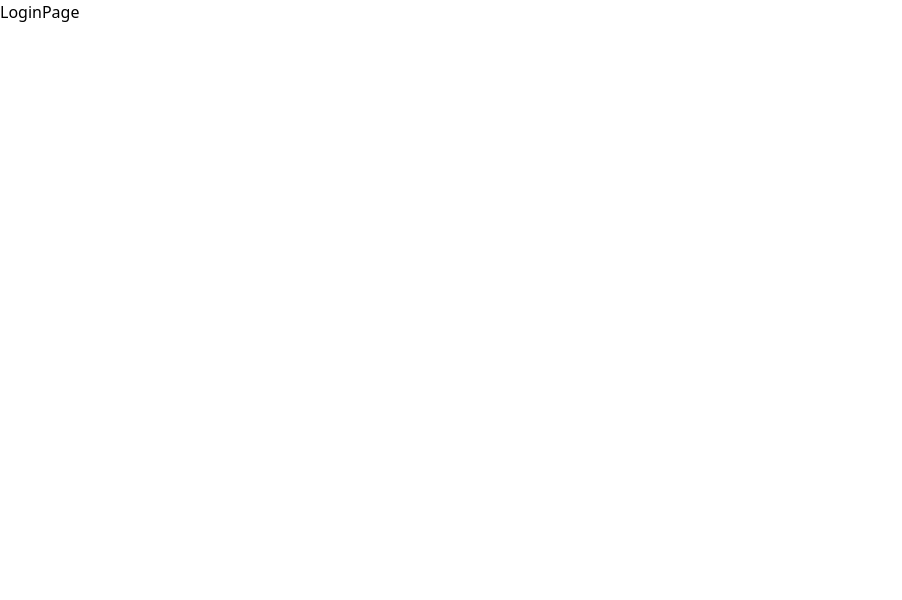
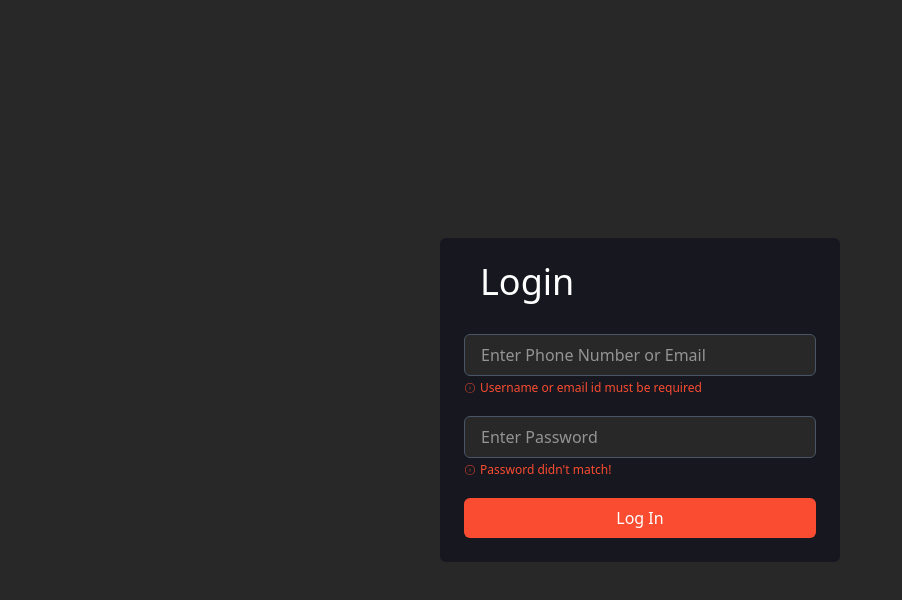
Before and after one commit to Shakiqurrahman/flytech-dashboard, a React (Vite) app: page /login in a window 1280 px wide. Shown: the top 600 px of the page, without its empty margins (0-902 px from the left). Built offline with nearby package versions, Linux system fonts and the light colour scheme.

Commit message:
login design complete

```diff
--- a/package.json
+++ b/package.json
@@ -15,6 +15,7 @@
     "react": "^19.0.0",
     "react-dom": "^19.0.0",
     "react-hot-toast": "^2.5.2",
+    "react-icons": "^5.5.0",
     "react-redux": "^9.2.0",
     "react-router": "^7.5.0",
     "redux-persist": "^6.0.0",
--- a/src/index.css
+++ b/src/index.css
@@ -1 +1,5 @@
 @import "tailwindcss";
+
+@theme {
+    --color-primary: #f94c30;
+}
--- a/src/pages/LoginPage.jsx
+++ b/src/pages/LoginPage.jsx
@@ -1,7 +1,69 @@
-import React from "react";
+import React, { useState } from "react";
+import { CiCircleInfo } from "react-icons/ci";
 
 const LoginPage = () => {
-  return <div>LoginPage</div>;
+    const [formData, setFormData] = useState({
+        userNameOrPhone: "",
+        password: "",
+    });
+
+    const handleSubmit = (e) => {
+        e.preventDefault();
+        console.log(formData);
+    };
+
+    const handleChange = (e) => {
+        setFormData((prev) => ({ ...prev, [e.target.name]: e.target.value }));
+    };
+
+    return (
+        <div className="flex h-screen justify-center items-center bg-[#282828] px-4">
+            <div className="text-white p-6  w-full max-w-[400px] rounded-md bg-[#171720]">
+                <h1 className="text-4xl px-4">Login</h1>
+                <form
+                    className="flex flex-col space-y-4 w-full pt-8"
+                    onSubmit={handleSubmit}
+                >
+                    <div>
+                        <input
+                            type="text"
+                            placeholder="Enter Phone Number or Email"
+                            value={formData.userNameOrPhone}
+                            name="userNameOrPhone"
+                            onChange={handleChange}
+                            className="w-full shrink-0 py-2 px-4 outline-0 border border-gray-600 bg-[#282828] rounded-md"
+                        />
+                        <span className="flex gap-1 text-xs items-center text-primary py-1">
+                            <CiCircleInfo /> Username or email id must be
+                            required
+                        </span>
+                    </div>
+                    <div>
+                        <input
+                            type="Password"
+                            placeholder="Enter Password"
+                            value={formData.password}
+                            name="password"
+                            onChange={handleChange}
+                            className="w-full shrink-0 py-2 px-4 outline-0 border border-gray-600 bg-[#282828] rounded-md"
+                        />
+                        <span className="flex gap-1 text-xs items-center text-primary py-1">
+                            <CiCircleInfo /> Password didn't match!
+                        </span>
+                    </div>
+                    <button
+                        type="submit"
+                        className="bg-primary py-2 rounded-md cursor-pointer"
+                    >
+                        Log In
+                    </button>
+                </form>
+            </div>
+        </div>
+    );
 };
 
 export default LoginPage;
+
+// 282828 bg
+// 171720
```
Also changed, not shown: 1 other file (tests, documents, lock files or other folders).
